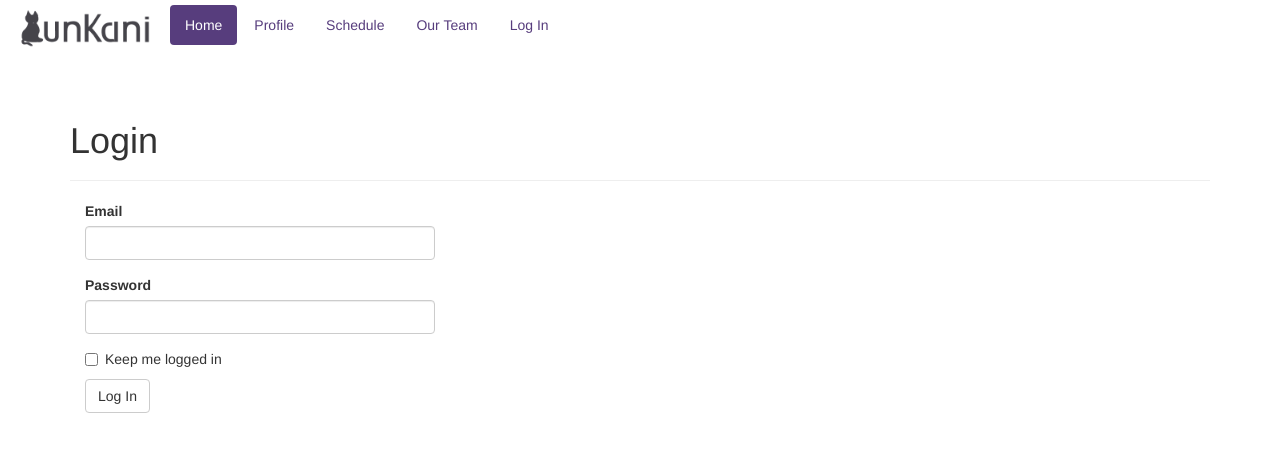
After one commit to josephneumann/unkani, a Flask app: page /login in a window 1280 px wide. The commit adds this page. Shown: the top 452 px of the page. Run offline with Flask 2, Linux system fonts and the light colour scheme; some libraries are stand-ins or nearby versions.

```diff
--- /dev/null
+++ b/app/auth/__init__.py
@@ -0,0 +1,5 @@
+from flask import Blueprint
+
+auth = Blueprint('auth', __name__)
+
+from . import views
--- /dev/null
+++ b/app/auth/forms.py
@@ -0,0 +1,11 @@
+from flask.ext.wtf import Form
+from wtforms import StringField, PasswordField, BooleanField, SubmitField
+from wtforms.validators import Required, Length, Email
+
+
+
+class LoginForm(Form):
+    email = StringField('Email', validators=[Required(), Length(1, 64), Email()])
+    password = PasswordField('Password', validators=[Required()])
+    remember_me = BooleanField('Keep me logged in')
+    submit = SubmitField('Log In')
--- /dev/null
+++ b/app/auth/views.py
@@ -0,0 +1,16 @@
+from flask import render_template, redirect, request, url_for, flash
+from flask.ext.login import login_user
+from . import auth
+from ..models import User
+from .forms import LoginForm
+
+@auth.route('/login')
+def login():
+    form = LoginForm()
+    if form.validate_on_submit():
+        user = User.query.filter_by(email=form.email.data).first()
+        if user is not None and user.verify_password(form.password.data):
+            login_user(user,form.remember_me.data)
+            return redirect(request.args.get('next') or url_for('main.index'))
+        flash('Invalid username or password')
+    return render_template('auth/login.html', form=form)
--- a/app/static/css/unkani.css
+++ b/app/static/css/unkani.css
@@ -2,11 +2,21 @@
  * Custom CSS for unKani
  * Built on top of Bootstrap v3.3
  */
-#uk-logo-navbar{
+#uk-navbar-logo{
     max-height: 40px;
     margin-top: -12px;
 }
 
-#uk-navbar{
+#uk-navbar-collapse{
     margin-top: 5px;
 }
+
+#uk-navbar-login-collapsed{
+    float: right !important;
+    display: inline !important;
+}
+
+#uk-navbar-login{
+    float: right !important;
+    display: inline !important;
+}
--- /dev/null
+++ b/app/templates/auth/login.html
@@ -0,0 +1,13 @@
+{% extends "base.html" %}
+{% import "wtf.html" as wtf %}
+
+{% block title %}unKani - Login{% endblock %}
+
+{% block page_content %}
+<div class="page-header">
+    <h1>Login</h1>
+</div>
+<div class="col-md-4">
+    {{ wtf.quick_form(form) }}
+</div>
+{% endblock %}
--- a/app/templates/base.html
+++ b/app/templates/base.html
@@ -26,22 +26,30 @@
     {% block body -%}
 
     {% block navbar %}
-    <nav class="navbar navbar-default navbar-static-top">
+    <div class="navbar navbar-default navbar-static-top">
         <div class="container-fluid">
             <div class="navbar-header">
                 <button class="navbar-toggle collapsed" type="button" data-toggle="collapse"
-                        data-target="#uk-navbar" aria-expanded="false" aria-controls="navbar">
+                        data-target="#uk-navbar-collapse" aria-expanded="false" aria-controls="navbar">
                     <!-- Icons for navbar -->
                     <span class="sr-only">Toggle navigation</span>
                     <span class="icon-bar"></span>
                     <span class="icon-bar"></span>
                     <span class="icon-bar"></span>
                 </button>
+{#                Make this visible only when in phone mode#}
+{#                <ul class="nav nav-pills" id="uk-navbar-login-collapsed">#}
+{#                {% if current_user.is_authenticated %}#}
+{#                    <li><a href="{{ url_for ('auth.logout') }}">Log Test</a></li>#}
+{#                {% else %}#}
+{#                    <li><a href="{{ url_for ('auth.login') }}">Log In</a></li>#}
+{#                {% endif %}#}
+{#                </ul>#}
                 <a class="navbar-brand" href="/">
-                    <img id="uk-logo-navbar" alt="brand" src="{{ url_for('static', filename='img/unkani_logo_navbar2.png') }}"/>
+                    <img id="uk-navbar-logo" alt="brand" src="{{ url_for('static', filename='img/unkani_logo_navbar2.png') }}"/>
                 </a>
             </div>
-            <div id="uk-navbar" class="navbar-collapse collapse" >
+            <div id="uk-navbar-collapse" class="navbar-collapse collapse" >
                 <ul class="nav nav-pills">
                     <li class="active">
                         <a href="/">Home <span class="sr-only">(current)</span></a>
@@ -55,10 +63,19 @@
                     <li>
                         <a href="#">Our Team</a>
                     </li>
-                </ul>
+                    {% if current_user.is_authenticated %}
+                    <li>
+                        <a href="{{ url_for ('auth.logout') }}">Log Out</a>
+                    </li>
+                    {% else %}
+                    <li>
+                        <a href="{{ url_for ('auth.login') }}">Log In</a>
+                    </li>
+                    {% endif %}
+                    </ul>
             </div>
         </div>
-    </nav>
+    </div>
 
     {%- endblock navbar %}
 
--- a/manage.py
+++ b/manage.py
@@ -11,11 +11,10 @@ app = create_app(os.getenv('FLASK_CONFIG') or 'default')
 manager = Manager(app)
 migrate = Migrate(app, db)
 
-#Create custom context with Flask-Script and set default import objects
 def make_shell_context():
     return dict(app=app, db=db, User=User, Role=Role)
 manager.add_command("shell", Shell(make_context=make_shell_context))
-manager.add_command('db', MigrateCommand)
+manager.add_command("db", MigrateCommand)
 
 
 @manager.command
@@ -27,5 +26,4 @@ def test():
 
 
 if __name__ == '__main__':
-    #app.run()
     manager.run()
--- a/requirements.txt
+++ b/requirements.txt
@@ -4,6 +4,7 @@ blinker==1.4
 dominate==2.1.16
 Flask==0.10.1
 Flask-Bootstrap==3.3.5.7
+Flask-Login==0.3.2
 Flask-Mail==0.9.1
 Flask-Migrate==1.6.0
 Flask-Moment==0.5.1
```
Also changed, not shown: app/__init__.py (+10 -1 lines), app/models.py (+22 -3 lines), migrations/versions/1a2ccff71da_add_password_hash.py (added, +28 -0 lines), migrations/versions/352fba1bf15_add_login_support_to_user_model.py (added, +29 -0 lines), tests/test_user_model.py (added, +35 -0 lines).
